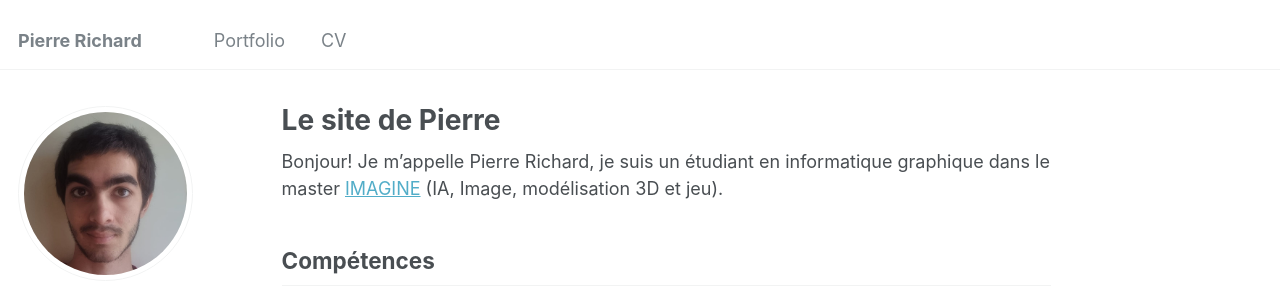
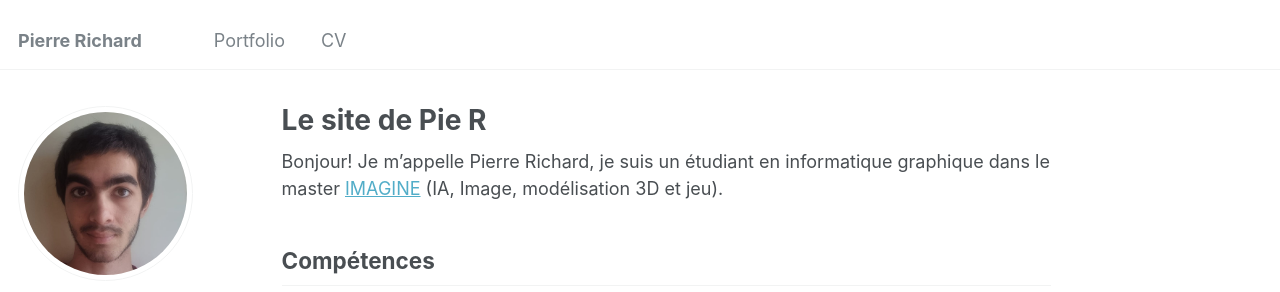
Before and after one commit to Ranger1986/Ranger1986.github.io, a Jekyll site: the page built from _pages/about.md, in a window 1280 px wide and 900 px high. Shown: the top 292 px of the window. Built offline with Jekyll 4.4.1, drawn with Linux system fonts in a browser that asks for light colours.

```diff
--- a/_pages/about.md
+++ b/_pages/about.md
@@ -1,6 +1,6 @@
 ---
 permalink: /
-title: "Le site de Pierre"
+title: "Le site de Pie R"
 author_profile: true
 redirect_from:
   - /about/
```
Also changed, not shown: images/favicon.ico.
